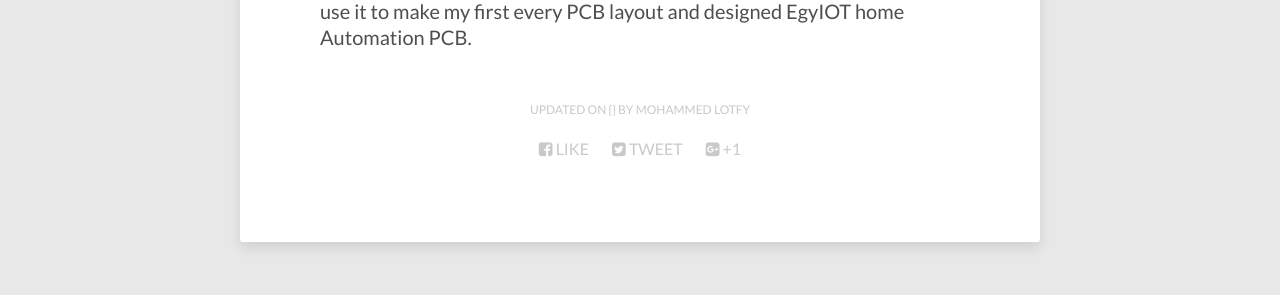
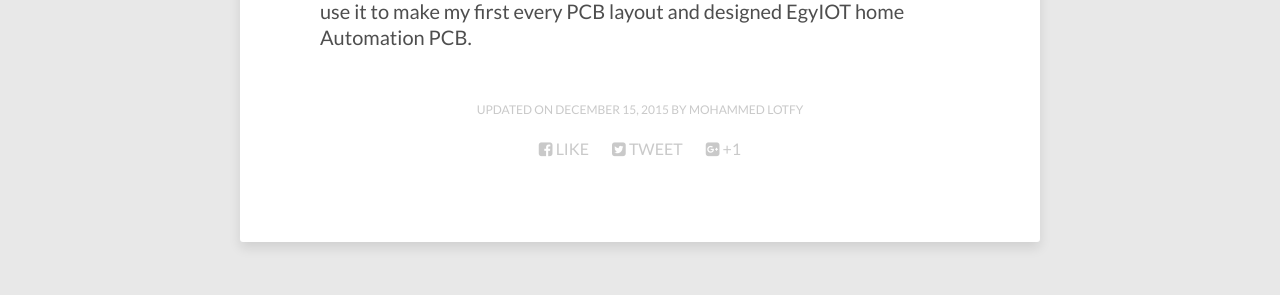
Before and after one commit to scropion86/scropion86.github.com, a Jekyll site: the page built from about/index.md, in a window 1280 px wide. Shown: the part 652-947 px from the top of the page. Built offline with Jekyll 4.4.1, drawn with Linux system fonts in a browser that asks for light colours; nearby versions of some CDN libraries.

Commit message:
Updated index.md

```diff
--- a/about/index.md
+++ b/about/index.md
@@ -7,7 +7,7 @@ image:
   creditlink: >-
     http://www.dargadgetz.com/ios-7-abstract-wallpaper-pack-for-iphone-5-and-ipod-touch-retina/
 comments: false
-modified: {}
+modified: 15/12/2015
 published: true
 ---
 **In short a typical hobbyist** , who is self-learned programmer who knows C,C++,C# and VB.
```
